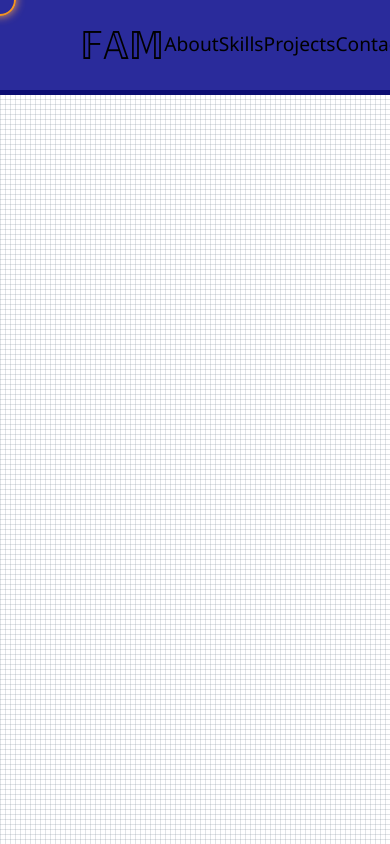
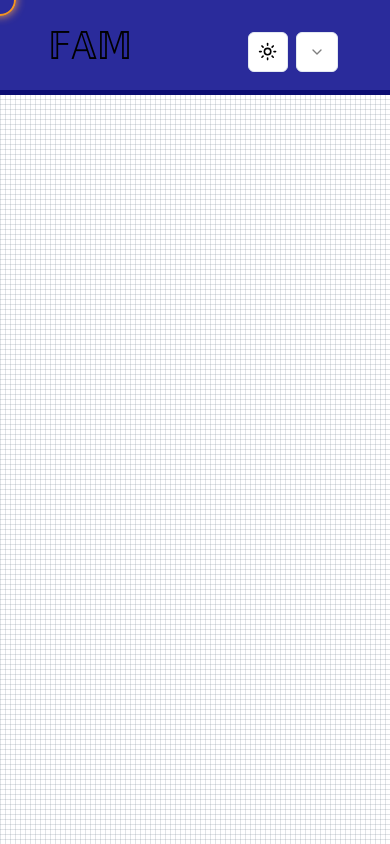
Before and after one commit to famfrank1298/famfrank, a Next.js app: page / in a window 390 px wide. Built offline with nearby package versions, Linux system fonts and the light colour scheme.

Commit message:
v2 responsive (no links yet)

```diff
--- a/package.json
+++ b/package.json
@@ -13,6 +13,7 @@
     "@radix-ui/react-dropdown-menu": "^2.1.1",
     "@radix-ui/react-menubar": "^1.1.1",
     "@radix-ui/react-navigation-menu": "^1.2.0",
+    "@radix-ui/react-select": "^2.1.1",
     "@radix-ui/react-slot": "^1.1.0",
     "class-variance-authority": "^0.7.0",
     "clsx": "^2.1.1",
--- /dev/null
+++ b/src/components/ui/MiniDropdown/hamburger.tsx
@@ -0,0 +1,29 @@
+import * as React from "react";
+
+import {
+  Select,
+  SelectContent,
+  SelectGroup,
+  SelectItem,
+  SelectLabel,
+  SelectTrigger,
+  SelectValue,
+} from "@/components/ui/select";
+
+export function Hamburger() {
+  return (
+    <Select>
+      <SelectTrigger>
+        {/* <SelectValue placeholder="Select a fruit" /> */}
+      </SelectTrigger>
+      <SelectContent>
+        <SelectGroup>
+          <SelectItem value="apple">About</SelectItem>
+          <SelectItem value="banana">Skills</SelectItem>
+          <SelectItem value="blueberry">Projects</SelectItem>
+          <SelectItem value="grapes">Contact</SelectItem>
+        </SelectGroup>
+      </SelectContent>
+    </Select>
+  );
+}
--- a/src/components/ui/NavBar/navbar.css
+++ b/src/components/ui/NavBar/navbar.css
@@ -14,6 +14,11 @@
 
 .logo {
   font-size: var(--fontSizeXXLarge);
+}
+
+ul {
+  list-style: none;
+  padding: 0;
 }
 
 .nav-list {
@@ -48,3 +53,28 @@
     border-radius: 0%;
   }
 }
+
+/* MEDIA QUERIES */
+
+@media (max-width: 768px) {
+  .navbar-container {
+    grid-template-columns: 1fr 1.5fr;
+    padding: 1rem 3rem;
+  }
+}
+
+/* Mobile View */
+@media (max-width: 680px) {
+  .navbar-container {
+    grid-template-columns: 2fr 1fr;
+  }
+
+  .nav-list {
+    width: 100%;
+    height: 100%;
+  }
+
+  .nav-list li {
+    margin-top: 1rem;
+  }
+}
--- a/src/components/ui/NavBar/navbar.tsx
+++ b/src/components/ui/NavBar/navbar.tsx
@@ -1,10 +1,25 @@
+import { useMediaQuery } from "@/hooks/use-media-query";
 import { ModeToggle } from "../ModeToggle/modetoggle";
 import "./navbar.css";
+import { Hamburger } from "../MiniDropdown/hamburger";
 
-export default function menubar() {
+export default function Navbar() {
+  const isMobile = useMediaQuery("(max-width: 680px)");
+
   return (
     <div className="navbar-container">
       <h1 className="logo">𝔽𝔸𝕄</h1>
+      <div>
+        {isMobile ? (
+          <ul className="nav-list">
+            <li>
+              <ModeToggle />
+            </li>
+            <li>
+              <Hamburger />
+            </li>
+          </ul>
+        ) : (
           <ul className="nav-list">
             <li>About</li>
             <li>Skills</li>
@@ -14,6 +29,8 @@
               <ModeToggle />
             </li>
           </ul>
+        )}
+      </div>
     </div>
   );
 }
--- /dev/null
+++ b/src/components/ui/select.tsx
@@ -0,0 +1,160 @@
+"use client"
+
+import * as React from "react"
+import * as SelectPrimitive from "@radix-ui/react-select"
+import { Check, ChevronDown, ChevronUp } from "lucide-react"
+
+import { cn } from "@/lib/utils"
+
+const Select = SelectPrimitive.Root
+
+const SelectGroup = SelectPrimitive.Group
+
+const SelectValue = SelectPrimitive.Value
+
+const SelectTrigger = React.forwardRef<
+  React.ElementRef<typeof SelectPrimitive.Trigger>,
+  React.ComponentPropsWithoutRef<typeof SelectPrimitive.Trigger>
+>(({ className, children, ...props }, ref) => (
+  <SelectPrimitive.Trigger
+    ref={ref}
+    className={cn(
+      "flex h-10 w-full items-center justify-between rounded-md border border-input bg-background px-3 py-2 text-sm ring-offset-background placeholder:text-muted-foreground focus:outline-none focus:ring-2 focus:ring-ring focus:ring-offset-2 disabled:cursor-not-allowed disabled:opacity-50 [&>span]:line-clamp-1",
+      className
+    )}
+    {...props}
+  >
+    {children}
+    <SelectPrimitive.Icon asChild>
+      <ChevronDown className="h-4 w-4 opacity-50" />
+    </SelectPrimitive.Icon>
+  </SelectPrimitive.Trigger>
+))
+SelectTrigger.displayName = SelectPrimitive.Trigger.displayName
+
+const SelectScrollUpButton = React.forwardRef<
+  React.ElementRef<typeof SelectPrimitive.ScrollUpButton>,
+  React.ComponentPropsWithoutRef<typeof SelectPrimitive.ScrollUpButton>
+>(({ className, ...props }, ref) => (
+  <SelectPrimitive.ScrollUpButton
+    ref={ref}
+    className={cn(
+      "flex cursor-default items-center justify-center py-1",
+      className
+    )}
+    {...props}
+  >
+    <ChevronUp className="h-4 w-4" />
+  </SelectPrimitive.ScrollUpButton>
+))
+SelectScrollUpButton.displayName = SelectPrimitive.ScrollUpButton.displayName
+
+const SelectScrollDownButton = React.forwardRef<
+  React.ElementRef<typeof SelectPrimitive.ScrollDownButton>,
+  React.ComponentPropsWithoutRef<typeof SelectPrimitive.ScrollDownButton>
+>(({ className, ...props }, ref) => (
+  <SelectPrimitive.ScrollDownButton
+    ref={ref}
+    className={cn(
+      "flex cursor-default items-center justify-center py-1",
+      className
+    )}
+    {...props}
+  >
+    <ChevronDown className="h-4 w-4" />
+  </SelectPrimitive.ScrollDownButton>
+))
+SelectScrollDownButton.displayName =
+  SelectPrimitive.ScrollDownButton.displayName
+
+const SelectContent = React.forwardRef<
+  React.ElementRef<typeof SelectPrimitive.Content>,
+  React.ComponentPropsWithoutRef<typeof SelectPrimitive.Content>
+>(({ className, children, position = "popper", ...props }, ref) => (
+  <SelectPrimitive.Portal>
+    <SelectPrimitive.Content
+      ref={ref}
+      className={cn(
+        "relative z-50 max-h-96 min-w-[8rem] overflow-hidden rounded-md border bg-popover text-popover-foreground shadow-md data-[state=open]:animate-in data-[state=closed]:animate-out data-[state=closed]:fade-out-0 data-[state=open]:fade-in-0 data-[state=closed]:zoom-out-95 data-[state=open]:zoom-in-95 data-[side=bottom]:slide-in-from-top-2 data-[side=left]:slide-in-from-right-2 data-[side=right]:slide-in-from-left-2 data-[side=top]:slide-in-from-bottom-2",
+        position === "popper" &&
+          "data-[side=bottom]:translate-y-1 data-[side=left]:-translate-x-1 data-[side=right]:translate-x-1 data-[side=top]:-translate-y-1",
+        className
+      )}
+      position={position}
+      {...props}
+    >
+      <SelectScrollUpButton />
+      <SelectPrimitive.Viewport
+        className={cn(
+          "p-1",
+          position === "popper" &&
+            "h-[var(--radix-select-trigger-height)] w-full min-w-[var(--radix-select-trigger-width)]"
+        )}
+      >
+        {children}
+      </SelectPrimitive.Viewport>
+      <SelectScrollDownButton />
+    </SelectPrimitive.Content>
+  </SelectPrimitive.Portal>
+))
+SelectContent.displayName = SelectPrimitive.Content.displayName
+
+const SelectLabel = React.forwardRef<
+  React.ElementRef<typeof SelectPrimitive.Label>,
+  React.ComponentPropsWithoutRef<typeof SelectPrimitive.Label>
+>(({ className, ...props }, ref) => (
+  <SelectPrimitive.Label
+    ref={ref}
+    className={cn("py-1.5 pl-8 pr-2 text-sm font-semibold", className)}
+    {...props}
+  />
+))
+SelectLabel.displayName = SelectPrimitive.Label.displayName
+
+const SelectItem = React.forwardRef<
+  React.ElementRef<typeof SelectPrimitive.Item>,
+  React.ComponentPropsWithoutRef<typeof SelectPrimitive.Item>
+>(({ className, children, ...props }, ref) => (
+  <SelectPrimitive.Item
+    ref={ref}
+    className={cn(
+      "relative flex w-full cursor-default select-none items-center rounded-sm py-1.5 pl-8 pr-2 text-sm outline-none focus:bg-accent focus:text-accent-foreground data-[disabled]:pointer-events-none data-[disabled]:opacity-50",
+      className
+    )}
+    {...props}
+  >
+    <span className="absolute left-2 flex h-3.5 w-3.5 items-center justify-center">
+      <SelectPrimitive.ItemIndicator>
+        <Check className="h-4 w-4" />
+      </SelectPrimitive.ItemIndicator>
+    </span>
+
+    <SelectPrimitive.ItemText>{children}</SelectPrimitive.ItemText>
+  </SelectPrimitive.Item>
+))
+SelectItem.displayName = SelectPrimitive.Item.displayName
+
+const SelectSeparator = React.forwardRef<
+  React.ElementRef<typeof SelectPrimitive.Separator>,
+  React.ComponentPropsWithoutRef<typeof SelectPrimitive.Separator>
+>(({ className, ...props }, ref) => (
+  <SelectPrimitive.Separator
+    ref={ref}
+    className={cn("-mx-1 my-1 h-px bg-muted", className)}
+    {...props}
+  />
+))
+SelectSeparator.displayName = SelectPrimitive.Separator.displayName
+
+export {
+  Select,
+  SelectGroup,
+  SelectValue,
+  SelectTrigger,
+  SelectContent,
+  SelectLabel,
+  SelectItem,
+  SelectSeparator,
+  SelectScrollUpButton,
+  SelectScrollDownButton,
+}
--- /dev/null
+++ b/src/hooks/use-media-query.tsx
@@ -0,0 +1,19 @@
+import * as React from "react";
+
+export function useMediaQuery(query: string) {
+  const [value, setValue] = React.useState(false);
+
+  React.useEffect(() => {
+    function onChange(event: MediaQueryListEvent) {
+      setValue(event.matches);
+    }
+
+    const result = matchMedia(query);
+    result.addEventListener("change", onChange);
+    setValue(result.matches);
+
+    return () => result.removeEventListener("change", onChange);
+  }, [query]);
+
+  return value;
+}
```
Also changed, not shown: 1 other file (tests, documents, lock files or other folders). Lines whose indentation alone changed are shown as unchanged.
